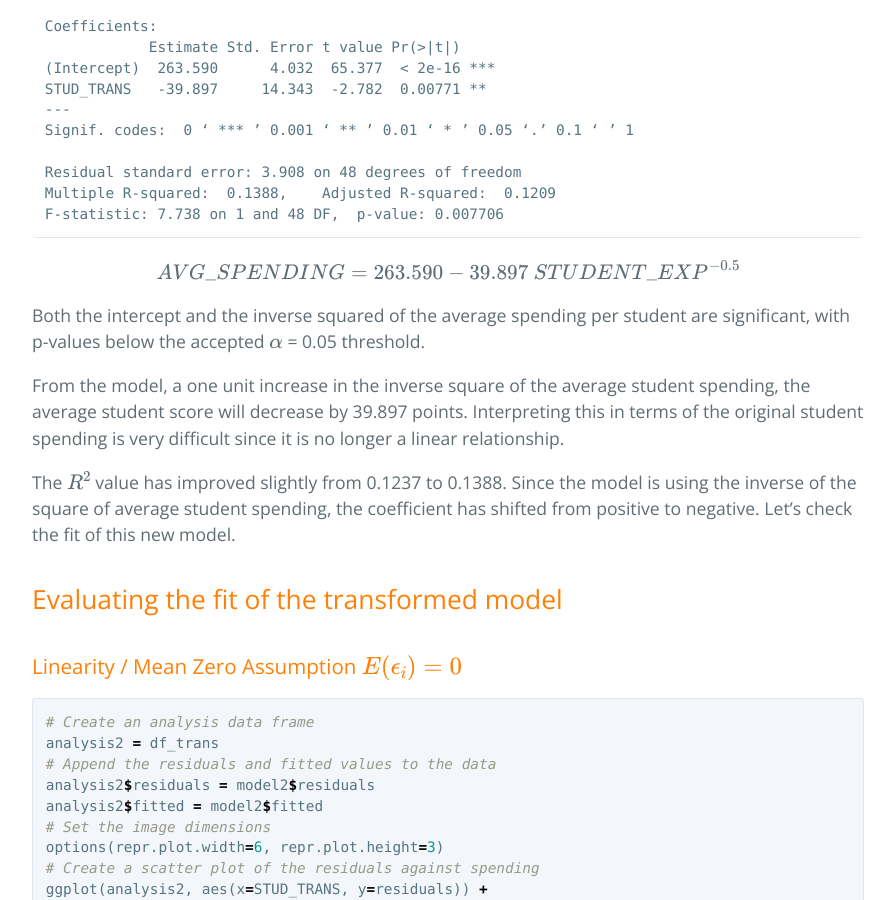
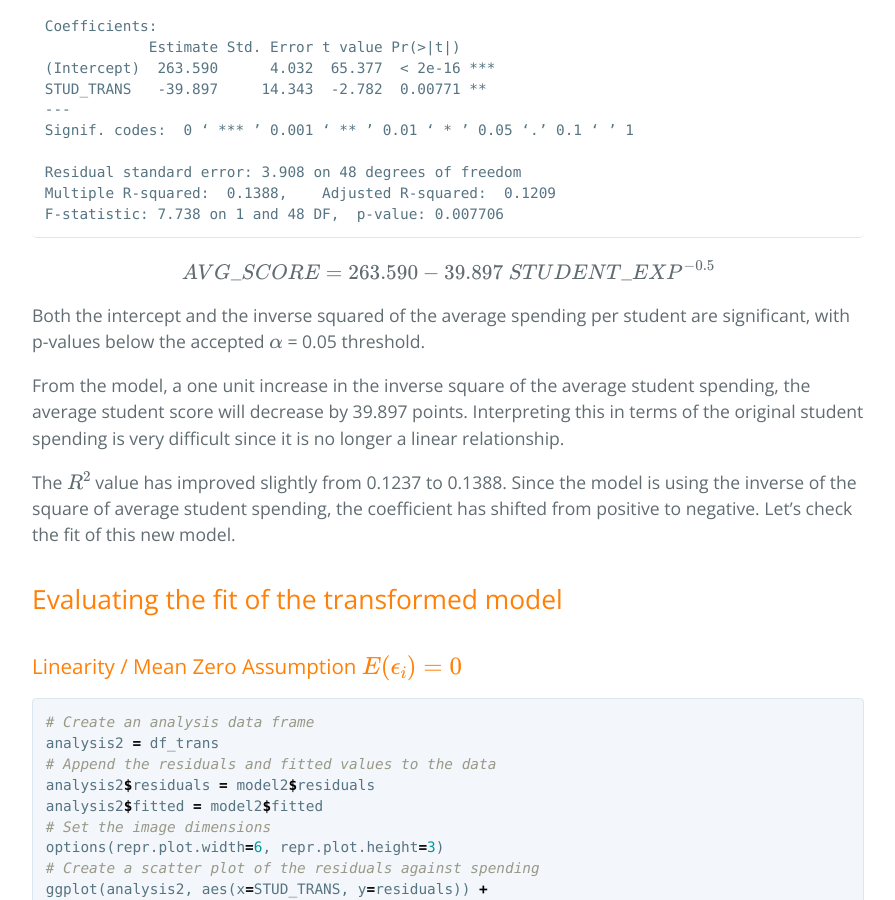
Before and after one commit to jmtritch/jmtritch.github.io, a Jekyll site: the page built from modeling/us_state_education/index.md, in a window 1280 px wide and 900 px high, scrolled down 10553 px. Shown: the whole window, without its empty margins (192-1087 px from the left). Built offline with Jekyll 4.4.1, drawn with Linux system fonts in a browser that asks for light colours; our own code applies the rules of GitHub Pages for plain Markdown files; formulas are drawn with MathJax 3.

Commit message:
Updated formatting

```diff
--- a/modeling/us_state_education/index.md
+++ b/modeling/us_state_education/index.md
@@ -348,7 +348,7 @@ F-statistic: 7.738 on 1 and 48 DF,  p-value: 0.007706
 </pre>
 </div>
 
-$$AVG\_SPENDING = 263.590 - 39.897\ STUDENT\_EXP^{-0.5}$$
+$$AVG\_SCORE = 263.590 - 39.897\ STUDENT\_EXP^{-0.5}$$
 
 Both the intercept and the inverse squared of the average spending per student are significant, with p-values below the accepted $\alpha$ = 0.05 threshold.
 
```
